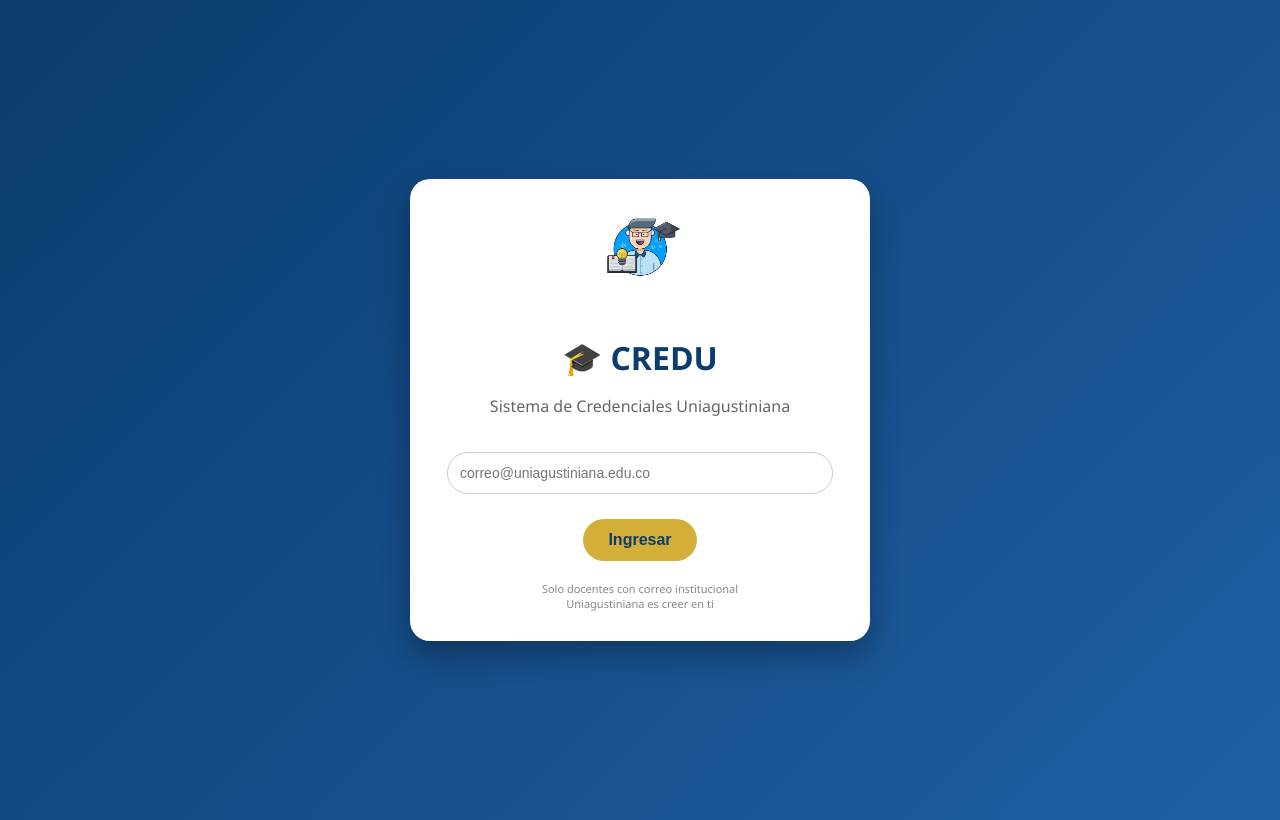
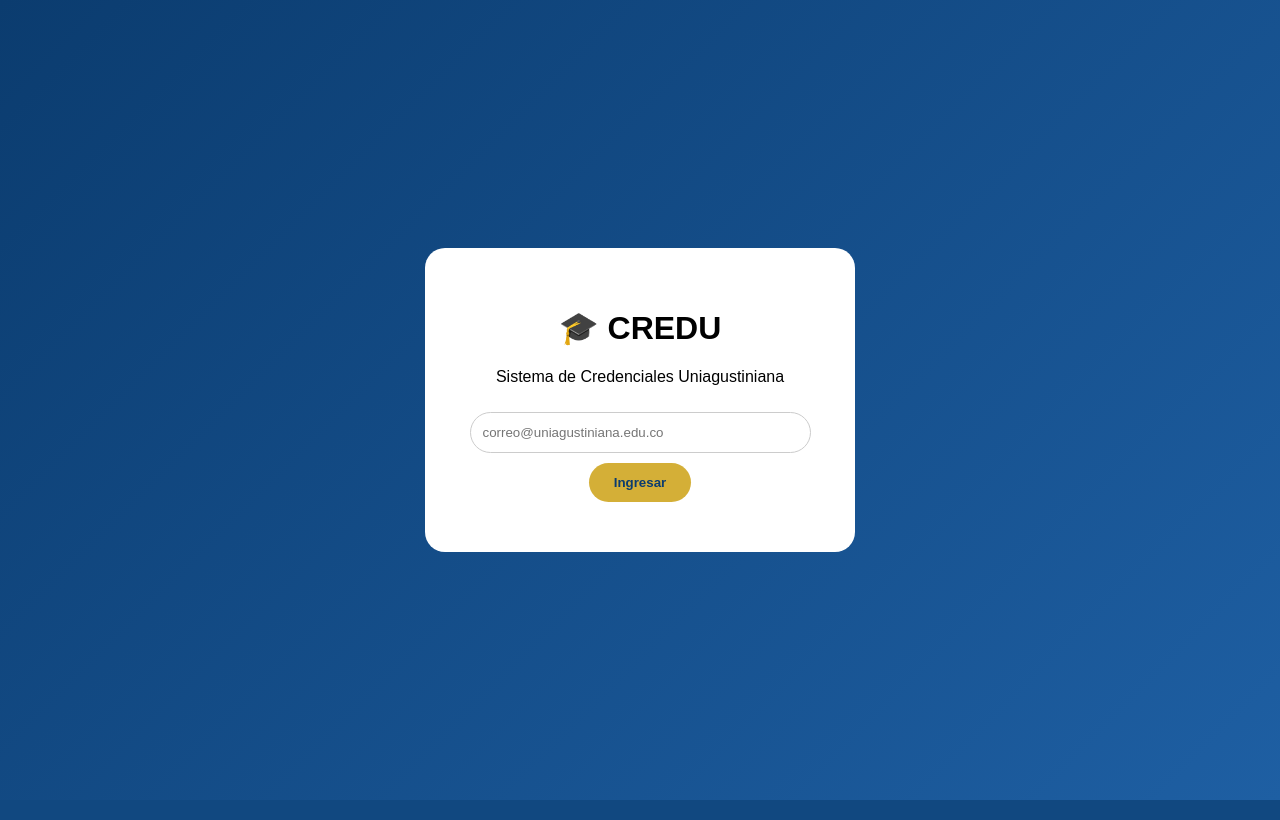
Before and after one commit to ansistemasdeinformacion-bot/credu, a Flask app: template templates/login.html in a window 1280 px wide. Run offline with Flask 3, Linux system fonts and the light colour scheme; the template is opened without the code that fills it, so the values that code supplies are empty; parts of the project's set-up code (start-up, migrations or seed data) failed here and were passed over.

Commit message:
Agregado login.html y fix index

```diff
--- a/templates/login.html
+++ b/templates/login.html
@@ -3,101 +3,54 @@
 <head>
 <meta charset="UTF-8">
 <title>CREDU - Acceso</title>
-
 <style>
 body {
-    font-family: 'Segoe UI', Arial, sans-serif;
+    font-family: Arial, sans-serif;
     background: linear-gradient(135deg, #0b3c6f, #1e5fa3);
     display: flex;
     justify-content: center;
     align-items: center;
     height: 100vh;
     margin: 0;
-    padding: 10px;
 }
-
 .login-container {
-    width: 100%;
-    max-width: 400px;
     background: white;
+    padding: 40px;
     border-radius: 20px;
-    box-shadow: 0 15px 30px rgba(0,0,0,0.3);
-    overflow: hidden;
     text-align: center;
-    padding: 30px;
+    width: 350px;
 }
-
-.login-container img {
-    width: 80px;
-    margin-bottom: 20px;
-}
-
-.login-container h1 {
-    color: #0b3c6f;
-    margin-bottom: 10px;
-}
-
-.login-container p {
-    color: #666;
-    margin-bottom: 25px;
-}
-
 input {
     width: 90%;
     padding: 12px;
     margin: 10px 0;
-    border-radius: 30px;
+    border-radius: 25px;
     border: 1px solid #ccc;
-    font-size: 14px;
 }
-
 button {
     background: #d4af37;
     border: none;
     padding: 12px 25px;
-    border-radius: 30px;
+    border-radius: 25px;
     cursor: pointer;
     font-weight: bold;
     color: #0b3c6f;
-    font-size: 16px;
-    margin-top: 15px;
 }
-
-button:hover {
-    background: #b8962e;
-}
-
 .error {
     color: red;
-    margin-top: 15px;
-    font-size: 14px;
-}
-
-.footer-text {
-    margin-top: 20px;
-    font-size: 11px;
-    color: #888;
+    margin-top: 10px;
 }
 </style>
 </head>
-
 <body>
-
 <div class="login-container">
-    <img src="/static/avatar.png" alt="CREDU">
     <h1>🎓 CREDU</h1>
     <p>Sistema de Credenciales Uniagustiniana</p>
-
     <form action="/login" method="POST">
-        <input type="email" name="correo" placeholder="correo@uniagustiniana.edu.co" required autocomplete="off">
+        <input type="email" name="correo" placeholder="correo@uniagustiniana.edu.co" required>
         <button type="submit">Ingresar</button>
     </form>
-
-    <div class="footer-text">
-        Solo docentes con correo institucional<br>
-        Uniagustiniana es creer en ti
-    </div>
+    <div class="error">{{ error }}</div>
 </div>
-
 </body>
 </html>
```
